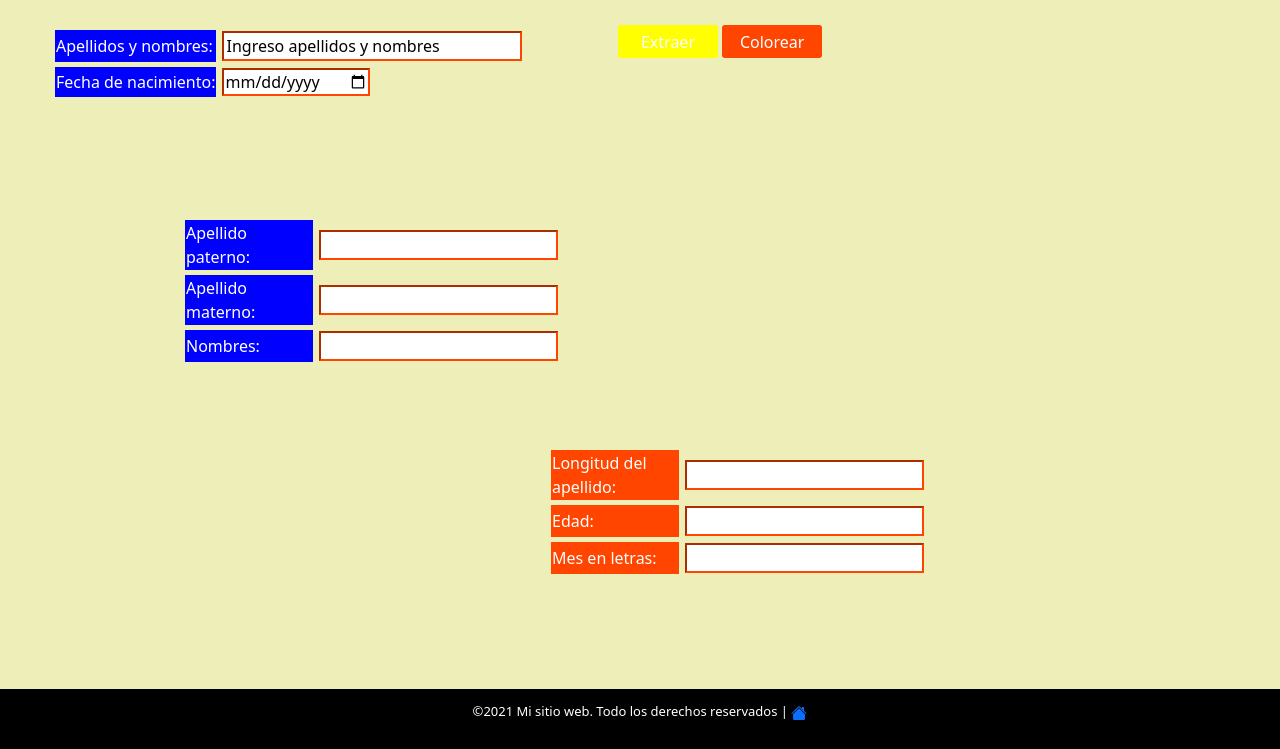
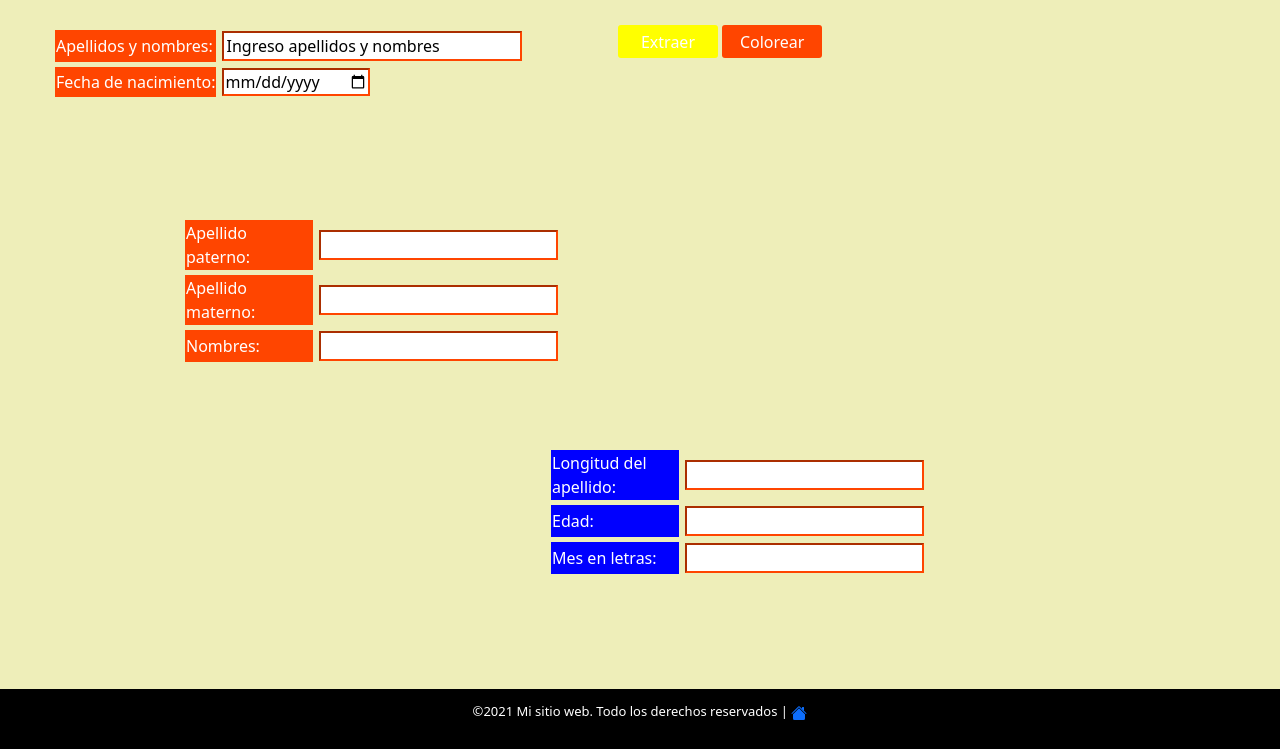
Before and after one commit to nelsonVZ/nelsonVZ.github.io, a plain HTML site: page lab05.html in a window 1280 px wide. Both pictures are taken after a click on the button "Colorear". Shown: the part 51-800 px from the top of the page. Drawn offline with nearby package versions, Linux system fonts and the light colour scheme.

Commit message:
boton colorear v1.5.0

```diff
--- a/estilos/estilopersonal.css
+++ b/estilos/estilopersonal.css
@@ -227,7 +227,7 @@
     .text-pie {
         font-size: small;
     }
-    /* CSSS PARA LAB05*/
+    /* CSSS PARA LAB05 ######################################################################*/
 
     #titulo {
         text-align: center;
@@ -286,7 +286,17 @@
         color: white;
     }
 
+    .fondo-azul-nuevo {
+        background-color: blue;
+        color: white;
+    }
+
     .fondo-anaranjado {
+        background-color: orangered;
+        color: white;
+    }
+
+    .fondo-anaranjado-nuevo {
         background-color: orangered;
         color: white;
     }
--- a/js/lab05.js
+++ b/js/lab05.js
@@ -2,6 +2,9 @@
 (function() {
     let btnExtraer = document.getElementById("boton-extraer");
     btnExtraer.onclick = extraer;
+
+    let btnColorear = document.getElementById("boton-colorear");
+    btnColorear.onclick = colorear;
 
     function extraer() {
         let nombre = document.getElementById("nombre-apellido").value.trim();
@@ -39,4 +42,31 @@
             alert("Campo apellidos y nombres, campo fecha de nacimiento. Son abligatorios!!!");
         }
     }
+    let c = 0;
+
+    function colorear() {
+        if (c == 0) {
+            let colorAzul = document.getElementsByClassName("fondo-azul");
+            let colorAnaranjado = document.getElementsByClassName("fondo-anaranjado");
+
+            while (colorAzul.length != 0) {
+                document.getElementsByClassName("fondo-azul")[0].className = "fondo-anaranjado-nuevo";
+
+            }
+            while (colorAnaranjado.length != 0) {
+                document.getElementsByClassName("fondo-anaranjado")[0].className = "fondo-azul-nuevo";
+            }
+            c = 1;
+        } else {
+            let colorAzul = document.getElementsByClassName("fondo-azul-nuevo");
+            let colorAnaranjado = document.getElementsByClassName("fondo-anaranjado-nuevo");
+            while (colorAzul.length != 0) {
+                document.getElementsByClassName("fondo-azul-nuevo")[0].className = "fondo-anaranjado";
+            }
+            while (colorAnaranjado.length != 0) {
+                document.getElementsByClassName("fondo-anaranjado-nuevo")[0].className = "fondo-azul";
+            }
+            c = 0;
+        }
+    }
 })();
```
